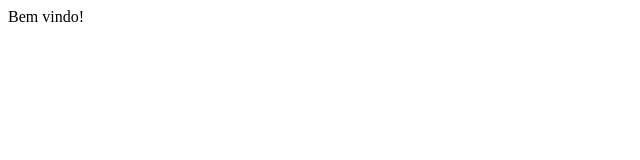
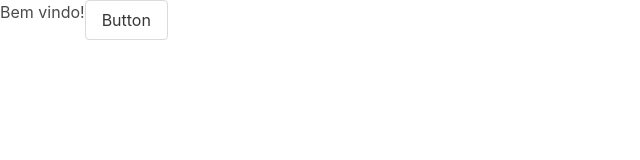
Before and after one commit to GuiSuttanni/AppVendas-nextjs-spring, a Next.js app: page / in a window 1280 px wide. Shown: the top 160 px of the page, without its empty margins (0-640 px from the left). Built offline with nearby package versions, Linux system fonts and the light colour scheme.

Commit message:
11. Configuracao do Bulma

```diff
--- a/package.json
+++ b/package.json
@@ -9,6 +9,7 @@
     "lint": "next lint"
   },
   "dependencies": {
+    "bulma": "0.9.2",
     "next": "12.2.5",
     "react": "18.2.0",
     "react-dom": "18.2.0"
--- a/src/pages/_app.tsx
+++ b/src/pages/_app.tsx
@@ -1,4 +1,5 @@
 import type { AppProps } from 'next/app'
+import 'bulma/css/bulma.css'
 
 function MyApp({ Component, pageProps }: AppProps) {
   return <Component {...pageProps} />
--- a/src/pages/index.tsx
+++ b/src/pages/index.tsx
@@ -9,6 +9,8 @@ const Home: React.FC = () => {
       </Head>
 
       Bem vindo!
+
+      <button className="button">Button</button>
     </div>
   )
 }
```
Also changed, not shown: 1 other file (tests, documents, lock files or other folders).
